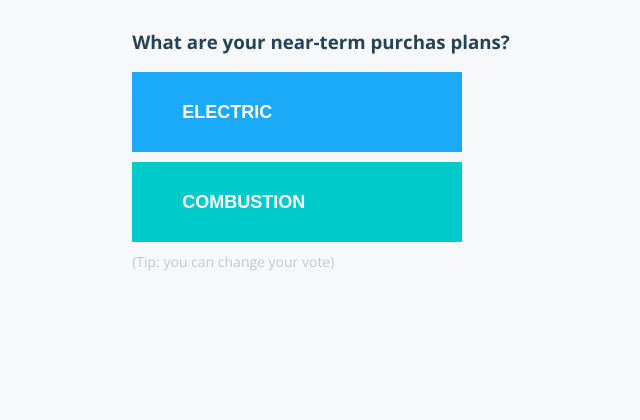
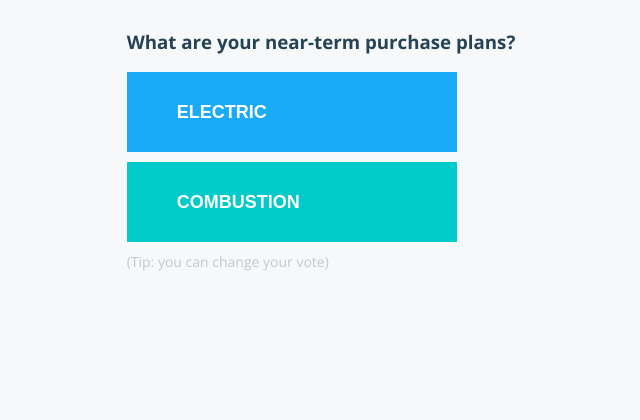
Before and after one commit to pdfruth/voting-app-py-crw, a Flask app: page / in a window 1280 px wide. Shown: the top 420 px of the page, without its empty margins (319-959 px from the left). Run offline with Flask 2, Linux system fonts and the light colour scheme; some libraries are stand-ins or nearby versions.

Commit message:
fix typo

```diff
--- a/templates/index.html
+++ b/templates/index.html
@@ -13,7 +13,7 @@
   <body>
     <div id="content-container">
       <div id="content-container-center">
-        <h3>What are your near-term purchas plans?</h3>
+        <h3>What are your near-term purchase plans?</h3>
         <form id="choice" name='form' method="POST" action="/">
           <button id="a" type="submit" name="vote" class="a" value="a">{{option_a}}</button>
           <button id="b" type="submit" name="vote" class="b" value="b">{{option_b}}</button>
```
